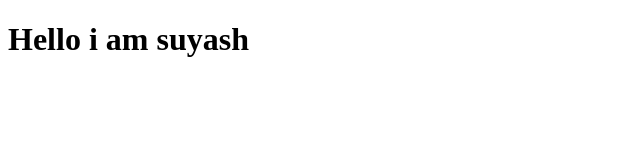
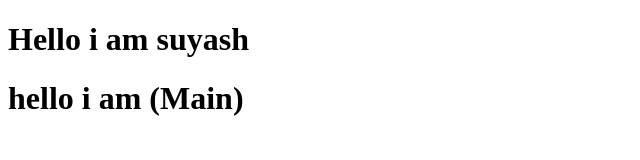
Before and after one commit to suyashagrahari/local_to_github, a plain HTML site: page suyash.html in a window 1280 px wide. Shown: the whole page, without its empty margins (0-640 px from the left). Drawn offline with Linux system fonts and the light colour scheme.

Commit message:
add main para

```diff
--- a/suyash.html
+++ b/suyash.html
@@ -7,5 +7,6 @@
 </head>
 <body>
     <h1>Hello i am suyash</h1>
+    <h1>hello i am (Main)</h1>
 </body>
 </html>
```
